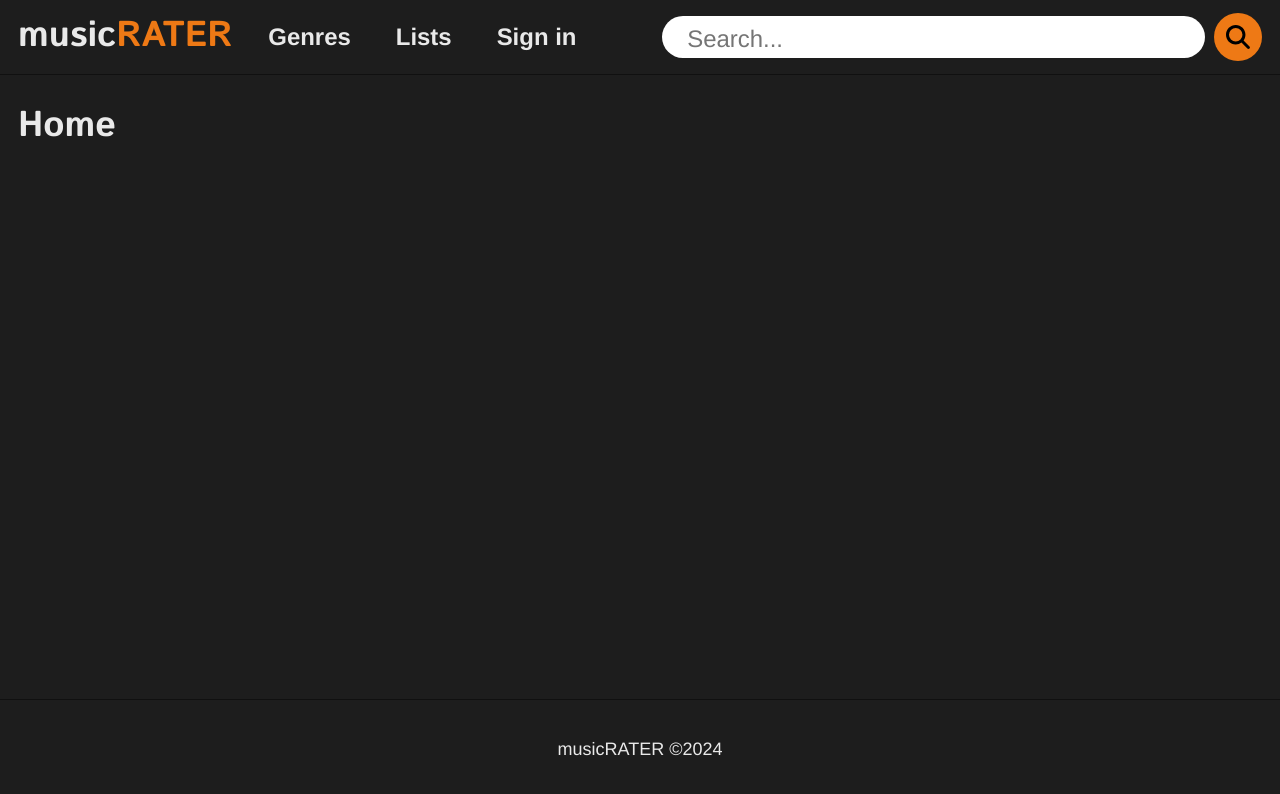
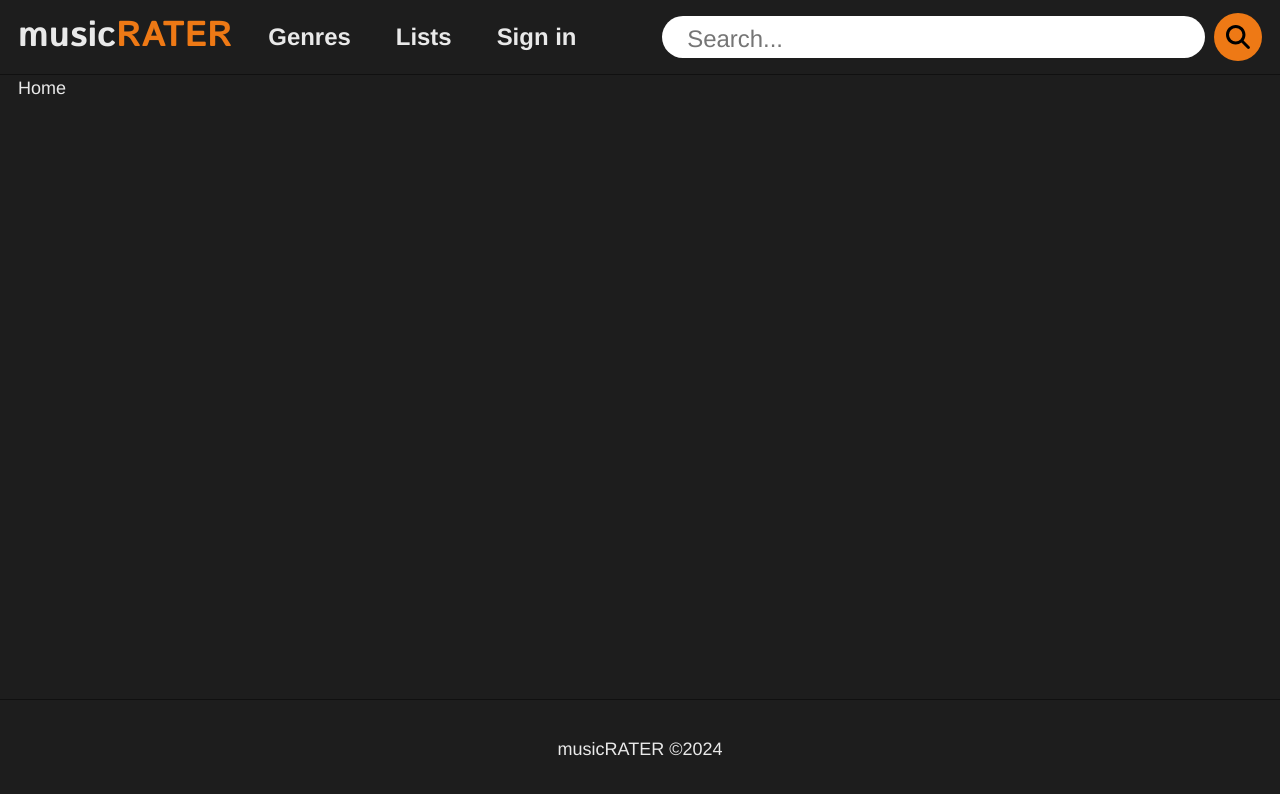
Before and after one commit to Christopher-Cannon/music-rater, a React (Vite) app: page / in a window 1280 px wide. Shown: the top 794 px of the page. Built offline with nearby package versions, Linux system fonts and the light colour scheme; a web font is replaced by a local one.

Commit message:
Add home page

```diff
--- a/src/App.jsx
+++ b/src/App.jsx
@@ -1,5 +1,5 @@
 import { RouterProvider, createBrowserRouter } from "react-router-dom";
-import { MainLayout, Album, Artist, SignIn } from "./pages";
+import { MainLayout, Home, Album, Artist, SignIn } from "./pages";
 
 const router = createBrowserRouter([
     {
@@ -9,7 +9,7 @@ const router = createBrowserRouter([
         children: [
             {
                 index: true,
-                element: <h1>Home</h1>,
+                element: <Home />,
             },
             {
                 path: "signin",
--- /dev/null
+++ b/src/pages/Home.jsx
@@ -0,0 +1,4 @@
+const Home = () => {
+    return <div>Home</div>;
+};
+export default Home;
--- a/src/pages/index.js
+++ b/src/pages/index.js
@@ -1,4 +1,5 @@
 export { default as MainLayout } from "./MainLayout"
+export { default as Home } from "./Home"
 export { default as Album } from "./Album"
 export { default as Artist } from "./Artist"
 export { default as SignIn } from "./SignIn"
```
